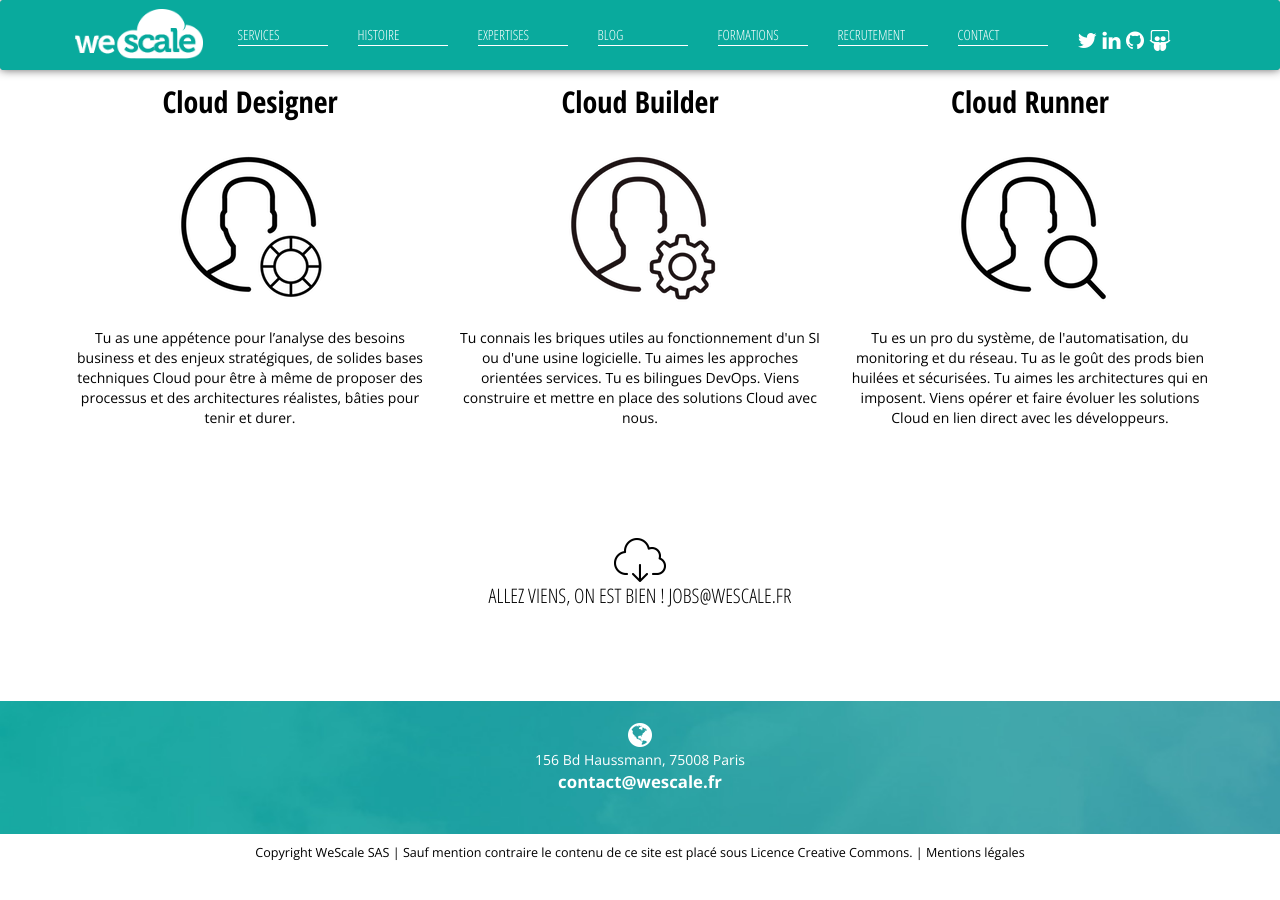
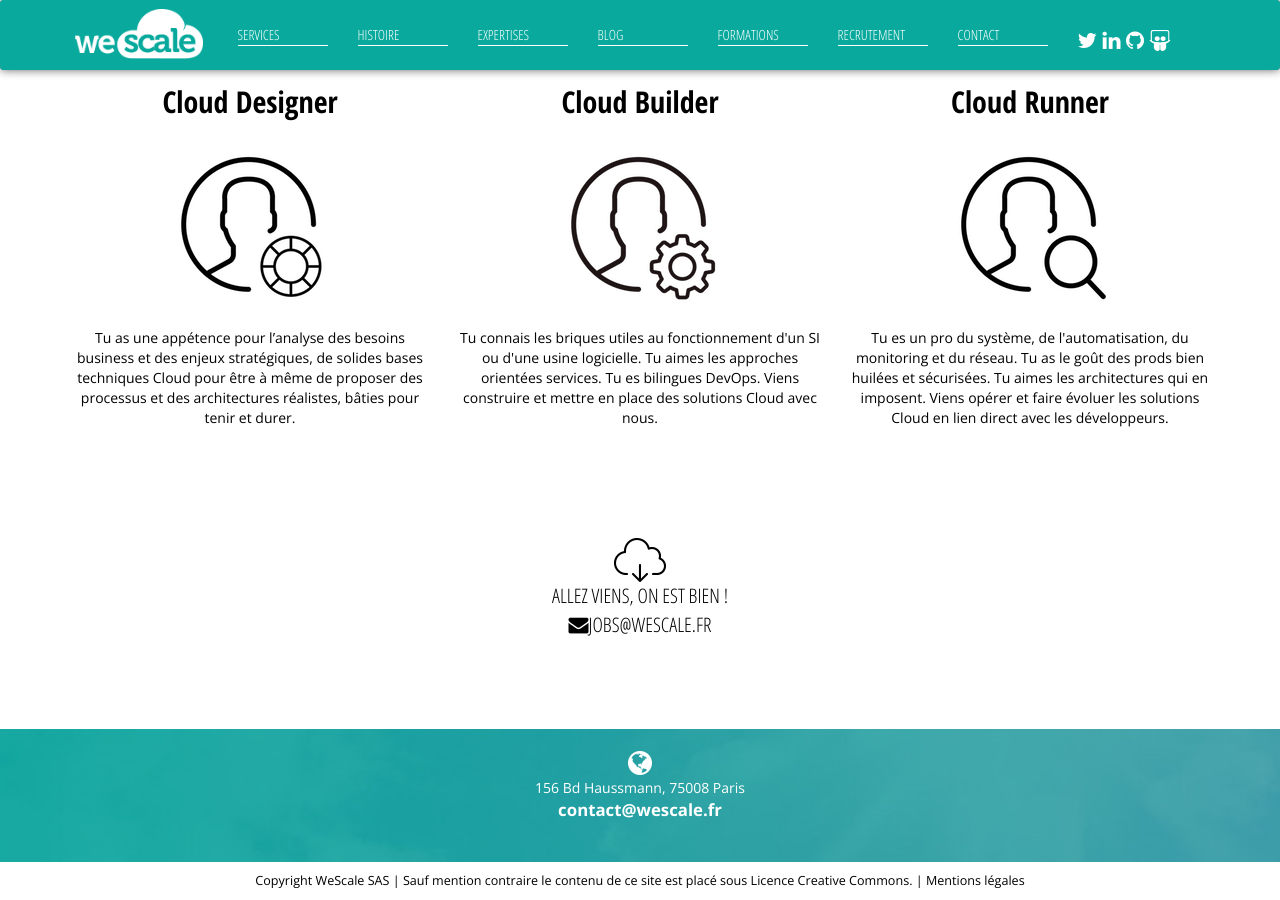
Before and after one commit to wescale/wescale-site, a Jekyll site: the page built from recrutement.html, in a window 1280 px wide and 900 px high, scrolled down 706 px. Built offline with Jekyll 4.4.1, drawn with Linux system fonts in a browser that asks for light colours; nearby versions of some CDN libraries; comment, search, counter and statistics services are not loaded; before the commit the page ends 1578 px from its top, so only the background shows below that.

Commit message:
Add mail icon before mail address

```diff
--- a/recrutement.html
+++ b/recrutement.html
@@ -149,7 +149,8 @@
                             width="52" height="44" /><br/>
                             Allez viens, on est bien !
                         </a>
-                        <a href="mailto:jobs@wescale.fr">jobs@wescale.fr</a>
+                        <br>
+                        <a href="mailto:jobs@wescale.fr"><i class="fa fa-envelope"></i>jobs@wescale.fr</a>
                     </p>
                 </div>
 
```
